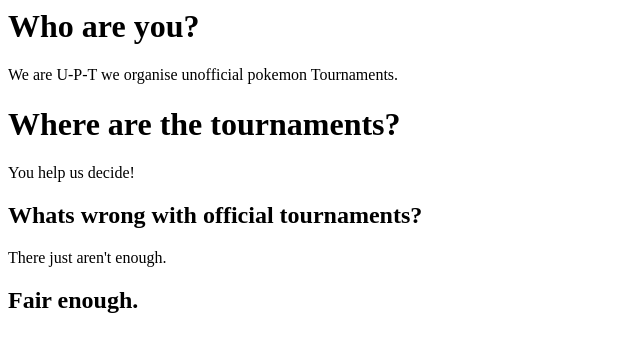
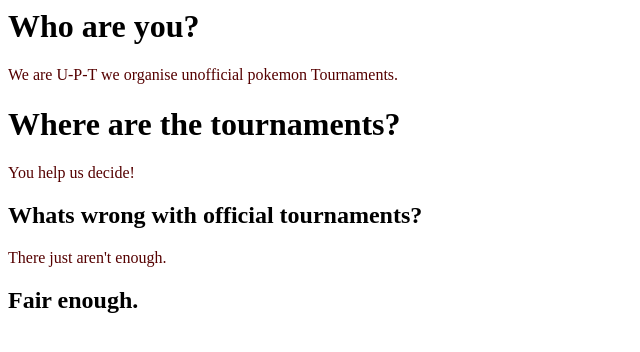
Before and after one commit to doctorbling/ourjs, a plain HTML site: page foo.html in a window 1280 px wide. Shown: the whole page, without its empty margins (0-640 px from the left). Drawn offline with Linux system fonts and the light colour scheme.

Commit message:
Update foo.html

```diff
--- a/foo.html
+++ b/foo.html
@@ -12,7 +12,7 @@
 
 			p
 			{
-				color:black
+				color:#550000
 			}
 		</style>
 	</head>
```
